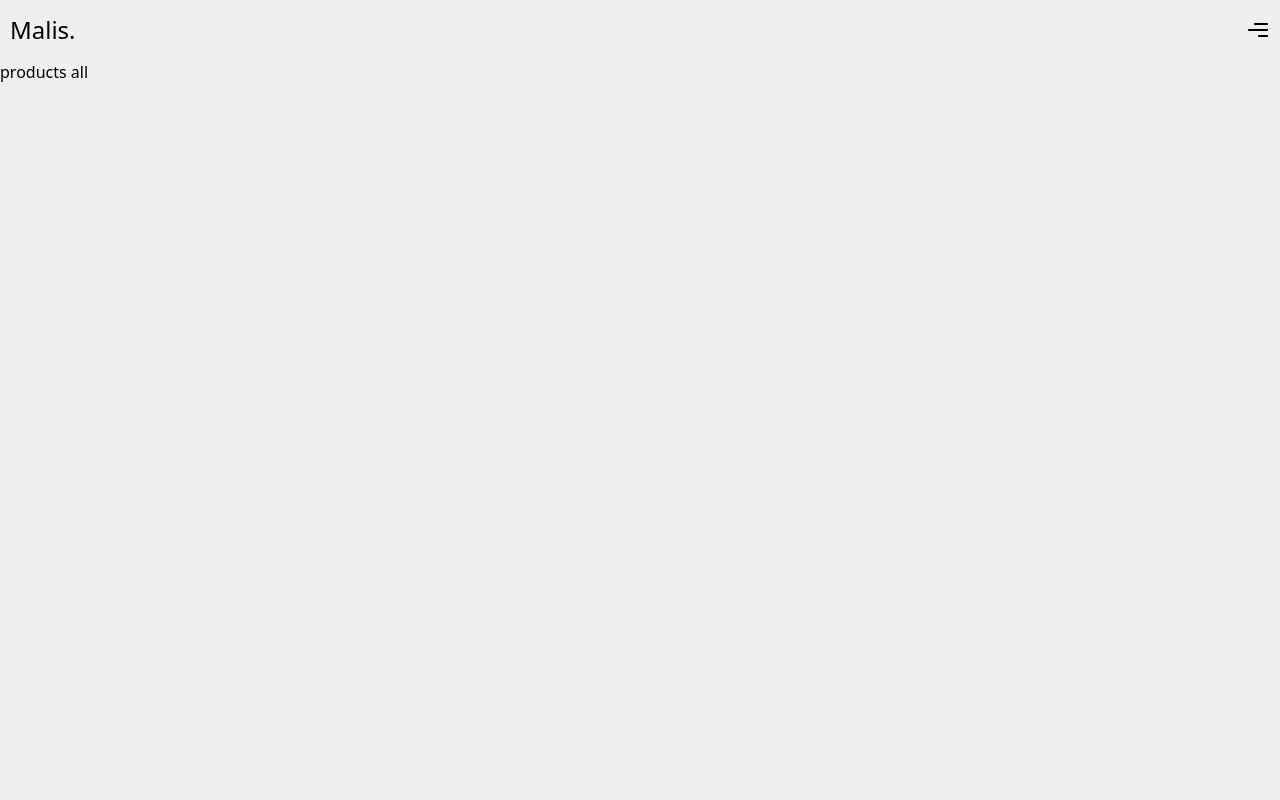
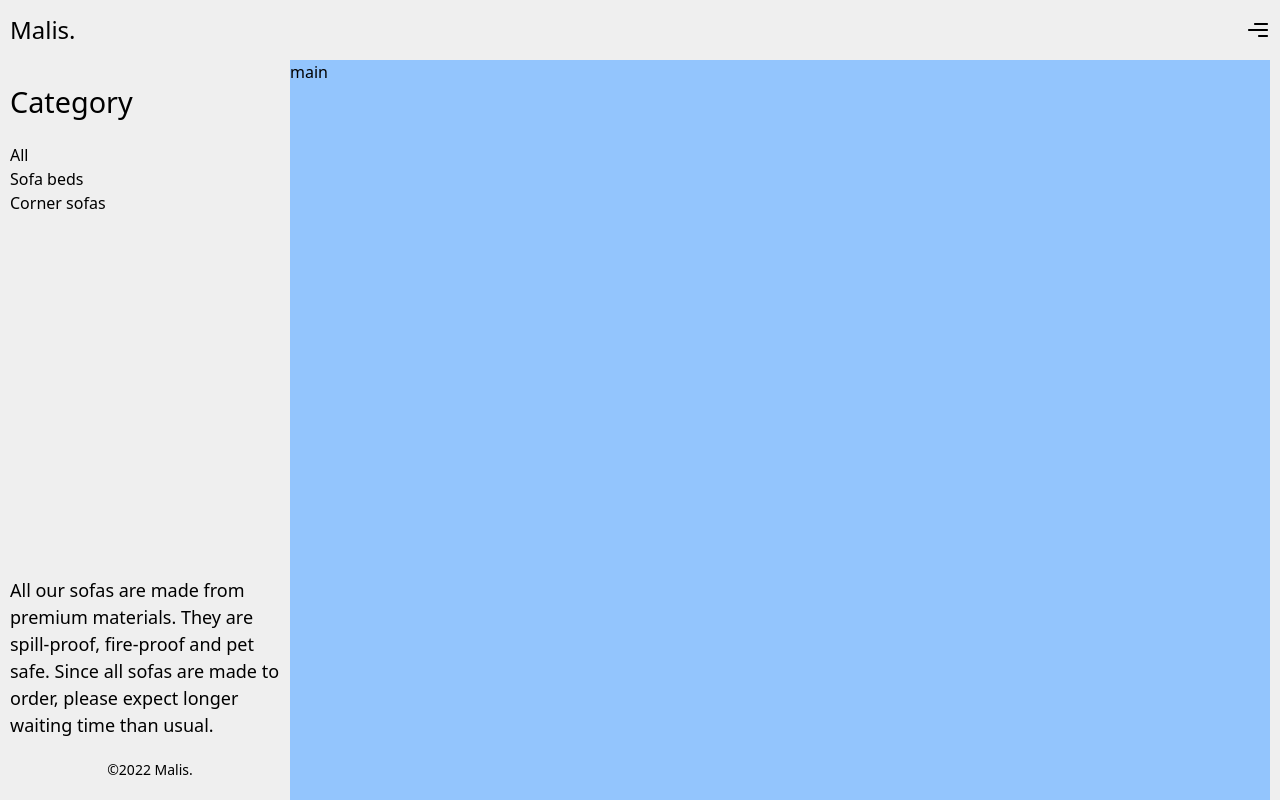
Before and after one commit to NemesOliver/strapi-sofa-ecommerce, a Next.js app: page /shop/products in a window 1280 px wide. Built offline with nearby package versions, Linux system fonts and the light colour scheme; no server answers.

Commit message:
feat: products sidebar skeleton

```diff
--- a/components/container/Container.js
+++ b/components/container/Container.js
@@ -1,3 +1,7 @@
 export const Container = ({ children }) => {
-  return <div className="max-w-[1440px] mx-auto">{children}</div>;
+  return (
+    <div className="max-w-[1440px] mx-auto px-[10px] container:px-0">
+      {children}
+    </div>
+  );
 };
--- a/pages/index.js
+++ b/pages/index.js
@@ -29,7 +29,7 @@ export default function Home() {
             </div>
             {/* CTA button used once through the application */}
             <Link passHref href="/shop/products">
-              <a className="text-[18px] font-bold hover:text-gray-700 transition self-end mr-[10px] container:mr-0 flex items-center ">
+              <a className="text-[18px] font-bold hover:text-gray-700 transition self-end flex items-center ">
                 EXPLORE NOW <MdOutlineDoubleArrow />
               </a>
             </Link>
--- a/pages/shop/products.js
+++ b/pages/shop/products.js
@@ -1,41 +1,87 @@
+import Head from "next/head";
+import { Container } from "../../components";
 import url from "../../strapi_url/url";
 
 const products = ({ products }) => {
   console.log(products);
 
-  return <div>products all</div>;
+  return (
+    <>
+      <Head>
+        <title>Malis.</title>
+        <meta name="description" content="Generated by create next app" />
+        <link rel="icon" href="/favicon.ico" />
+      </Head>
+      <main>
+        <Container>
+          <div className="grid grid-cols-[1fr] sm:grid-cols-[280px_1fr] ">
+            {/* Sidebar */}
+            <section className="hidden sm:flex h-[calc(100vh-60px)] flex-col justify-between">
+              <div>
+                <h2 className="text-[1.8rem] my-5">Category</h2>
+                <ul>
+                  <li className="cursor-pointer hover:text-primary transition">
+                    All
+                  </li>
+                  <li className="cursor-pointer hover:text-primary transition">
+                    Sofa beds
+                  </li>
+                  <li className="cursor-pointer hover:text-primary transition">
+                    Corner sofas
+                  </li>
+                </ul>
+              </div>
+              <div>
+                <p className="text-[18px]">
+                  All our sofas are made from premium materials. They are
+                  spill-proof, fire-proof and pet safe. Since all sofas are made
+                  to order, please expect longer waiting time than usual.
+                </p>
+                <p className="my-5 text-[14px] text-center ">
+                  &copy;2022 Malis.
+                </p>
+              </div>
+            </section>
+
+            {/* Products */}
+            <section className="bg-blue-300 "> main</section>
+          </div>
+        </Container>
+      </main>
+    </>
+  );
 };
 
 export default products;
 
-export async function getStaticProps() {
-  try {
-    const res = await fetch(`${url}/products?populate=*`);
-    const { data } = await res.json();
+// export async function getStaticProps() {
+//   try {
+//     const res = await fetch(`${url}/products?populate=*`);
+//     const { data } = await res.json();
 
-    // Clean-up response
-    const products = data.map(({ id, attributes }) => ({
-      id,
-      product_description: attributes.product_description,
-      product_in_stock: attributes.product_in_stock,
-      product_name: attributes.product_name,
-      product_price: attributes.product_price,
-      product_img: attributes.product_img.data.map((img) => ({
-        name: img.attributes.name,
-        url: img.attributes.url,
-      })),
-      categories: attributes.categories.data.map((category) => ({
-        id: category.id,
-        name: category.attributes.name,
-      })),
-    }));
+//     // Clean-up response
+//     const products = data.map(({ id, attributes }) => ({
+//       id,
+//       product_description: attributes.product_description,
+//       product_in_stock: attributes.product_in_stock,
+//       product_name: attributes.product_name,
+//       product_price: attributes.product_price,
+//       product_img: attributes.product_img.data.map((img) => ({
+//         name: img.attributes.name,
+//         url: img.attributes.url,
+//       })),
+//       categories: attributes.categories.data.map((category) => ({
+//         id: category.id,
+//         name: category.attributes.name,
+//       })),
+//     }));
 
-    return {
-      props: { products },
-    };
-  } catch (e) {
-    console.warn(e.message);
+//     return {
+//       props: { products },
+//     };
+//   } catch (e) {
+//     console.warn(e.message);
 
-    return { props: {} };
-  }
-}
+//     return { props: {} };
+//   }
+// }
```
